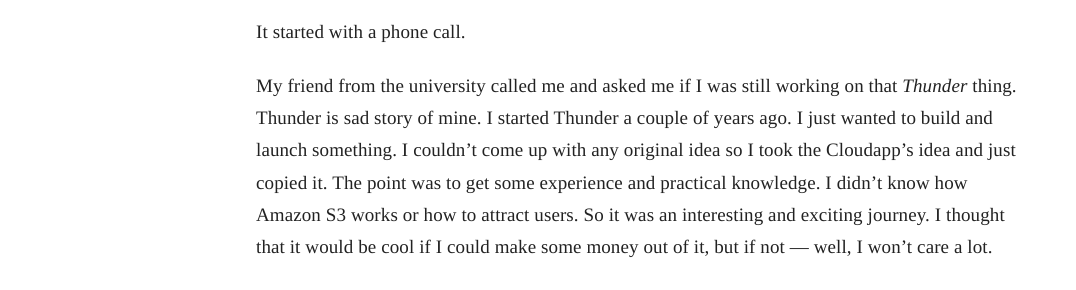
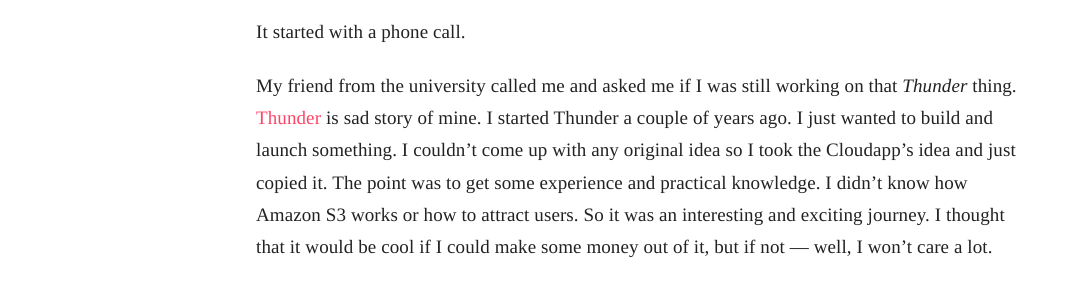
Before and after one commit to petethepig/petethepig.github.io, a Jekyll site: the page built from _posts/2014-03-20-yesterday-i-had-an-epiphany.md, in a window 1280 px wide. Shown: the part 245-535 px from the top of the page, without its empty margins (0-1076 px from the left). Built offline with Jekyll 4.4.1, drawn with Linux system fonts in a browser that asks for light colours; some web fonts are replaced; some of the changed lines change nothing that is shown.

Commit message:
Added a link

```diff
--- a/_posts/2014-03-20-yesterday-i-had-an-epiphany.md
+++ b/_posts/2014-03-20-yesterday-i-had-an-epiphany.md
@@ -10,7 +10,7 @@
 
 It started with a phone call.
 
-My friend from the university called me and asked me if I&nbsp;was still working on that *Thunder* thing. Thunder is sad story of mine. I&nbsp;started Thunder a couple of years ago. I&nbsp;just wanted to build and launch something. I&nbsp;couldn't come up with any original idea so I&nbsp;took the Cloudapp's idea and just copied it. The point was to get some experience and practical knowledge. I&nbsp;didn't know how Amazon S3 works or how to attract users. So it was an interesting and exciting journey. I&nbsp;thought that it would be cool if I&nbsp;could make some money out of it, but if not — well, I&nbsp;won't care a lot.
+My friend from the university called me and asked me if I&nbsp;was still working on that *Thunder* thing. [Thunder](https://thunderapp.me/) is sad story of mine. I&nbsp;started Thunder a couple of years ago. I&nbsp;just wanted to build and launch something. I&nbsp;couldn't come up with any original idea so I&nbsp;took the Cloudapp's idea and just copied it. The point was to get some experience and practical knowledge. I&nbsp;didn't know how Amazon S3 works or how to attract users. So it was an interesting and exciting journey. I&nbsp;thought that it would be cool if I&nbsp;could make some money out of it, but if not — well, I&nbsp;won't care a lot.
 
 Guess what, I&nbsp;was working on Thunder version 1 for about 8 months (quite a few for a simple file sharing app, huh?) and by the time I&nbsp;finally launched it, I&nbsp;already hated it. I&nbsp;couldn't stand working on it. I&nbsp;haven't touched a single thing from that very time I&nbsp;launched it. Unfortunately, I&nbsp;haven't even implemented the payments. So, even though I&nbsp;had some users, I&nbsp;never figured out how many people would pay for it. I&nbsp;learned a lot, oh yes I&nbsp;did, but still, I&nbsp;consider Thunder a failure. Plus I&nbsp;spent a lot of time working on something I&nbsp;really loved and yet, I&nbsp;ended up hating it. Quite a sad experience in a way.
 
```
